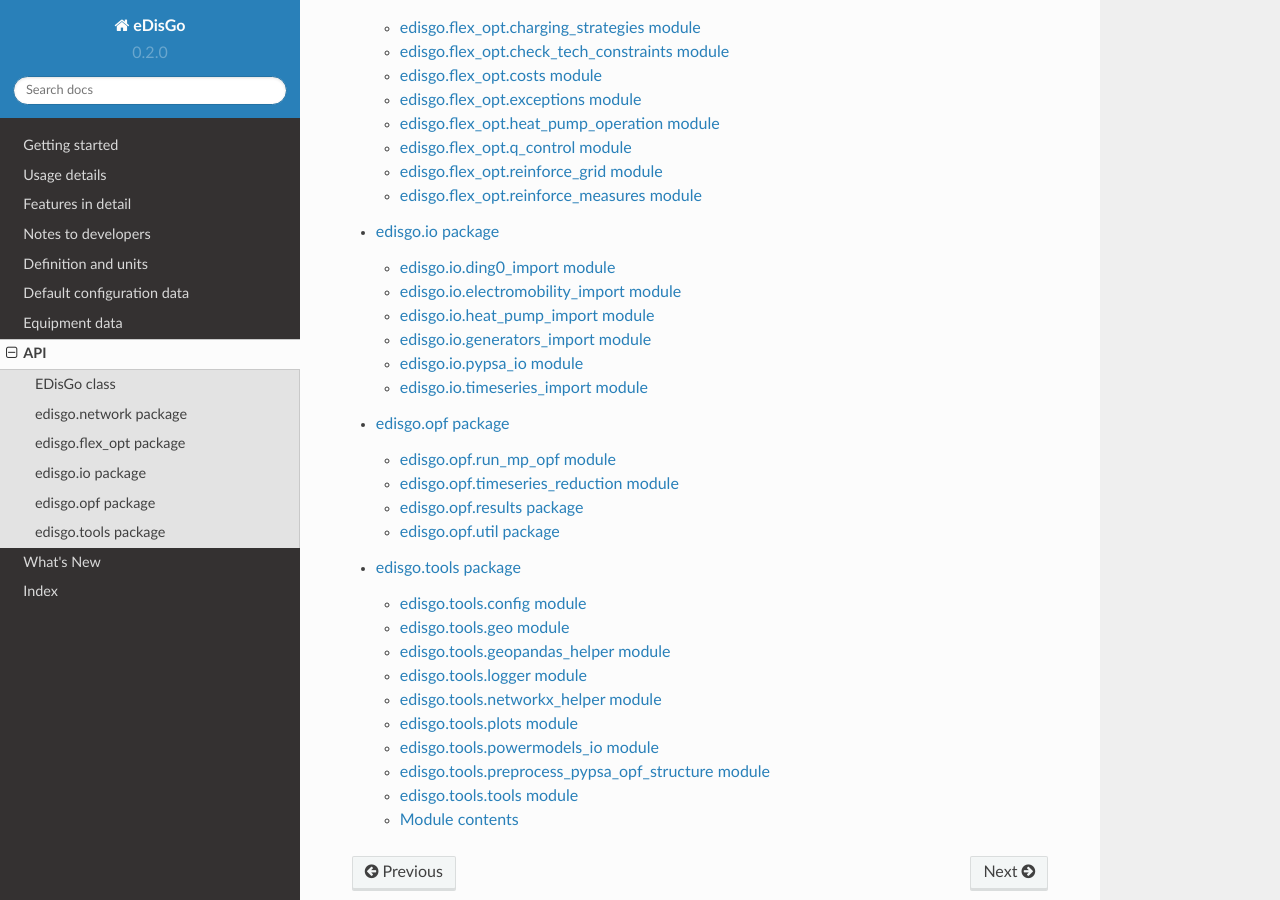
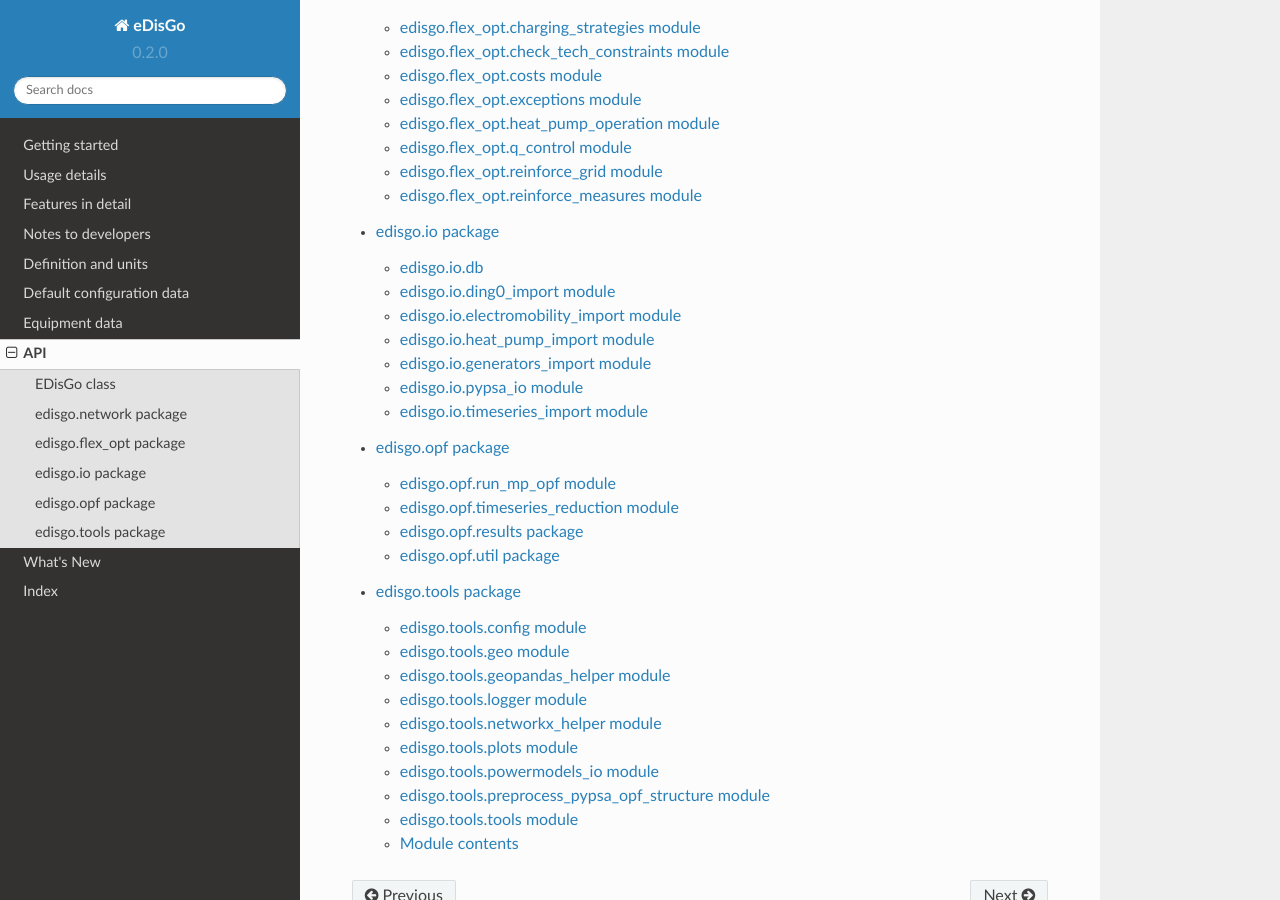
Before and after one commit to openego/eDisGo, a Sphinx documentation site: the page built from doc/api.rst, in a window 1280 px wide and 900 px high, scrolled down 420 px. Built offline with Sphinx 7.4.7 and the Read the Docs theme 2.0.0, drawn with Linux system fonts in a browser that asks for light colours; formulas are drawn with MathJax 3.

Commit message:
Add db module to documentation

```diff
--- a/doc/api/edisgo.io.rst
+++ b/doc/api/edisgo.io.rst
@@ -1,5 +1,13 @@
 edisgo.io package
 =================
+
+edisgo.io.db
+------------------------------
+
+.. automodule:: edisgo.io.db
+   :members:
+   :undoc-members:
+   :show-inheritance:
 
 edisgo.io.ding0\_import module
 ------------------------------
```
